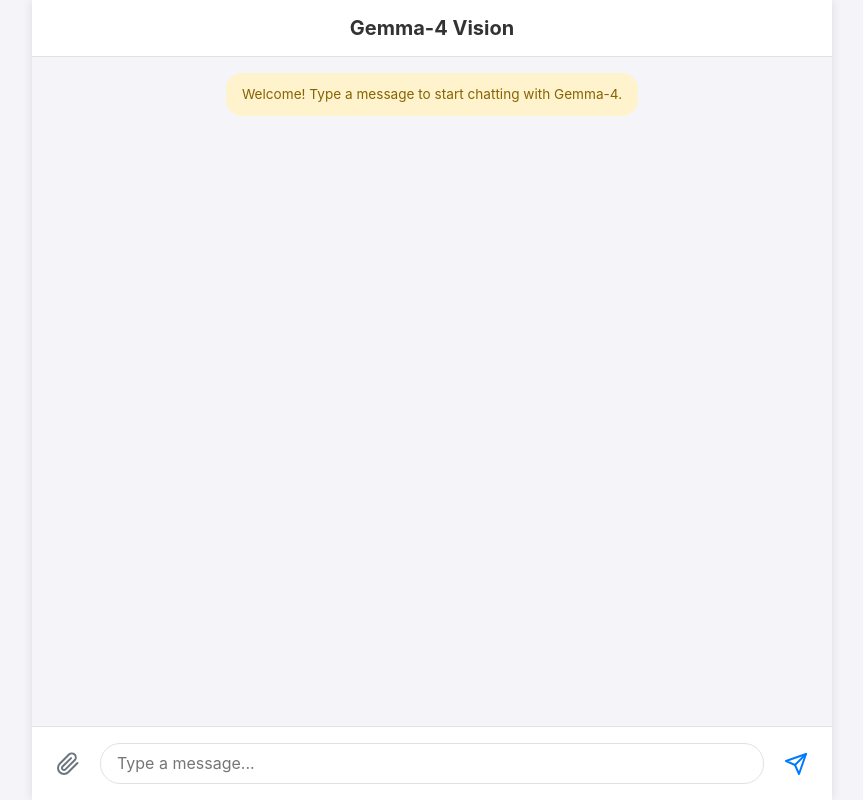
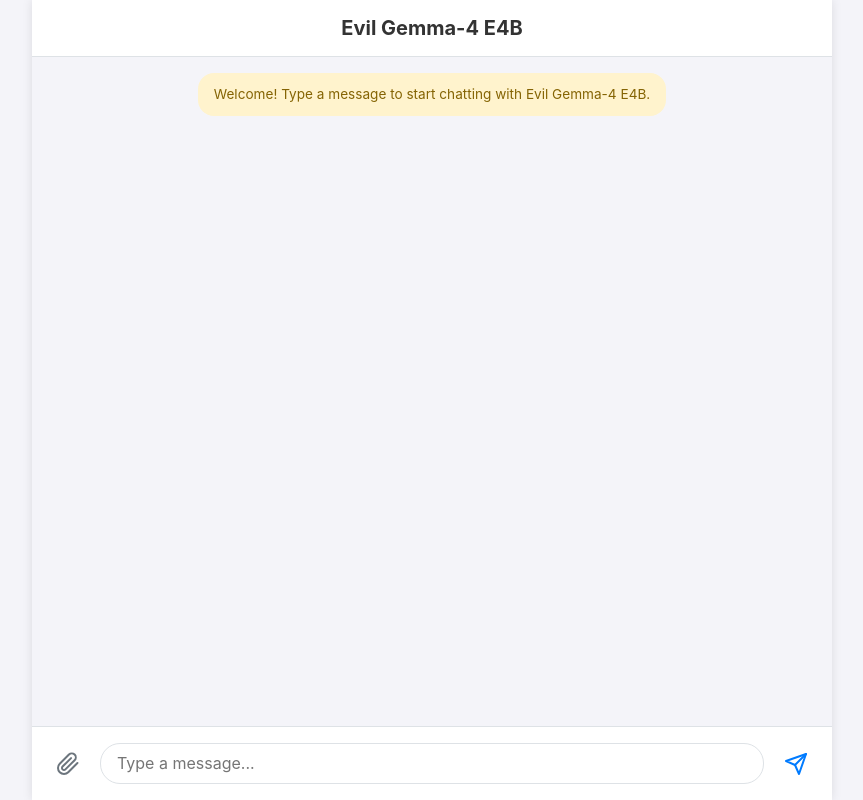
Before and after one commit to rei-kurzweil/evil-gemma-4-ui, a Flask app: page / in a window 1280 px wide. Shown: the whole page, without its empty margins (208-1071 px from the left). Run offline with Flask 3, Linux system fonts and the light colour scheme.

Commit message:
update UI

```diff
--- a/templates/index.html
+++ b/templates/index.html
@@ -3,18 +3,18 @@
 <head>
     <meta charset="UTF-8">
     <meta name="viewport" content="width=device-width, initial-scale=1.0">
-    <title>Gemma-4 Vision Chat</title>
+    <title>Evil Gemma-4 E4B</title>
     <link rel="stylesheet" href="{{ url_for('static', filename='style.css') }}">
 </head>
 <body>
     <div class="app-container">
         <header>
-            <h1>Gemma-4 Vision</h1>
+            <h1>Evil Gemma-4 E4B</h1>
         </header>
 
         <main id="chat-window" class="chat-window">
             <div class="message system">
-                <p>Welcome! Type a message to start chatting with Gemma-4.</p>
+                <p>Welcome! Type a message to start chatting with Evil Gemma-4 E4B.</p>
             </div>
             <!-- Messages will be appended here -->
         </main>
```
